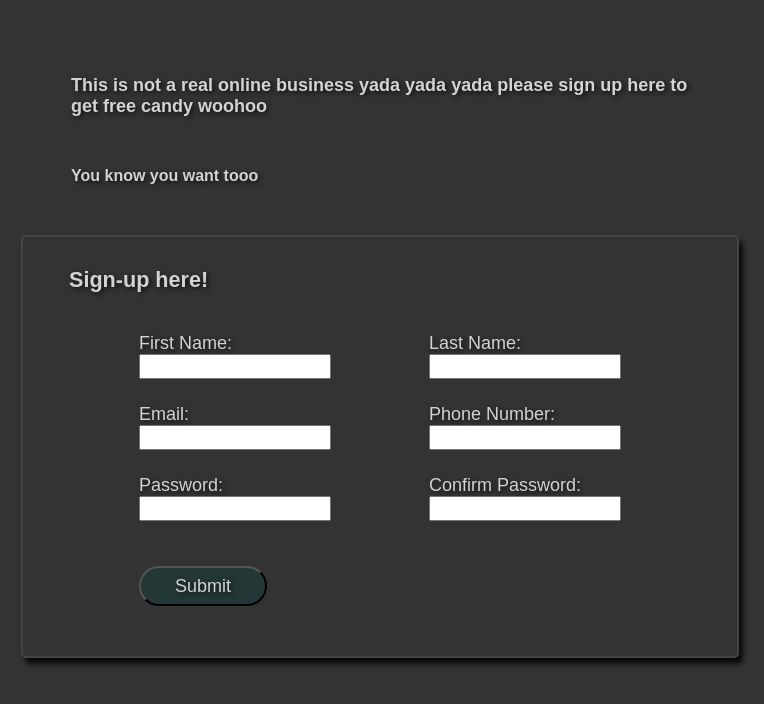
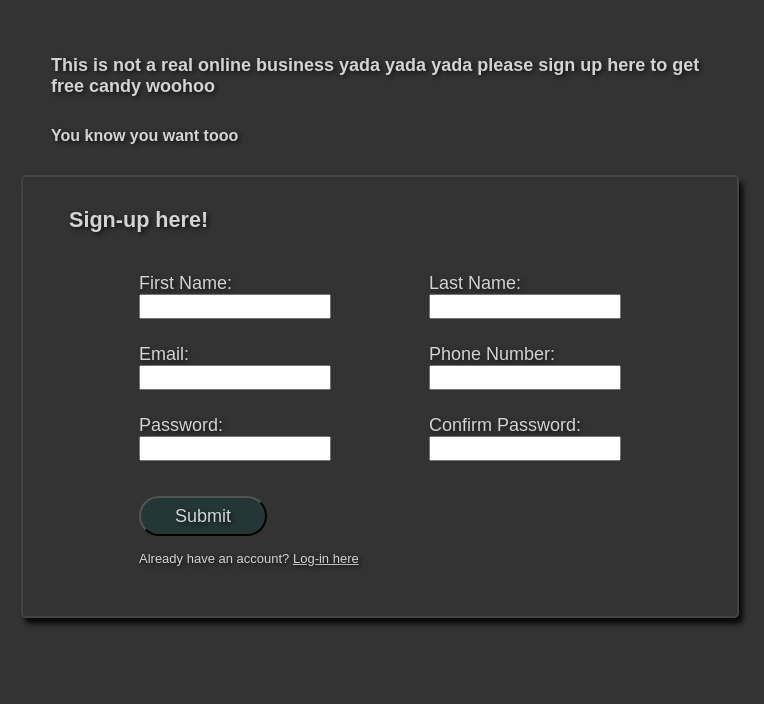
Before and after one commit to wongyhung/project-sign-up-form, a plain HTML site: page index.html in a window 1280 px wide. Shown: the full height of the page, 516-1280 px from the left. Drawn offline with Linux system fonts and the light colour scheme.

Commit message:
Add already-member link to login

```diff
--- a/index.html
+++ b/index.html
@@ -49,6 +49,7 @@
                     </div>
                 </div>
                 <button type="submit">Submit</button>
+                <p id="already-registered">Already have an account? <a href="README.md" id="member-login">Log-in here</a></p>
             </div>
         </form>
     </div>
--- a/style.css
+++ b/style.css
@@ -45,13 +45,13 @@ body {
 h1 {
     font-size: large;
     color: lightgrey;
-    margin: 50px;
+    margin: 30px;
 }
 
 h2 {
     font-size: medium;
     color: lightgrey;
-    margin: 50px;
+    margin: 30px;
 }
 
 form {
@@ -61,6 +61,7 @@ form {
     color: lightgrey;
     font-size: large;
     padding: 50px 7.5vw;
+    padding-bottom: 10px;
     box-shadow: 4px 6px 5px 0px #0A0A09;
 
 }
@@ -104,10 +105,25 @@ button {
     background-color: rgb(36, 55, 55);
     color: lightgrey;
     font-size: large;
-    position: relative;
-    bottom: -20px;
+    margin-top: 10px;
 }
 
 button:hover {
     background-color: darkslateblue;
 }
+
+#already-registered {
+    font-size: small;
+    margin-left: 50px;
+    font-weight: lighter;
+    margin-top: 10px;
+}
+
+#member-login {
+    text-decoration: underline;
+    color: lightgrey;
+}
+
+#member-login:hover {
+    color: slategray;
+}
```
